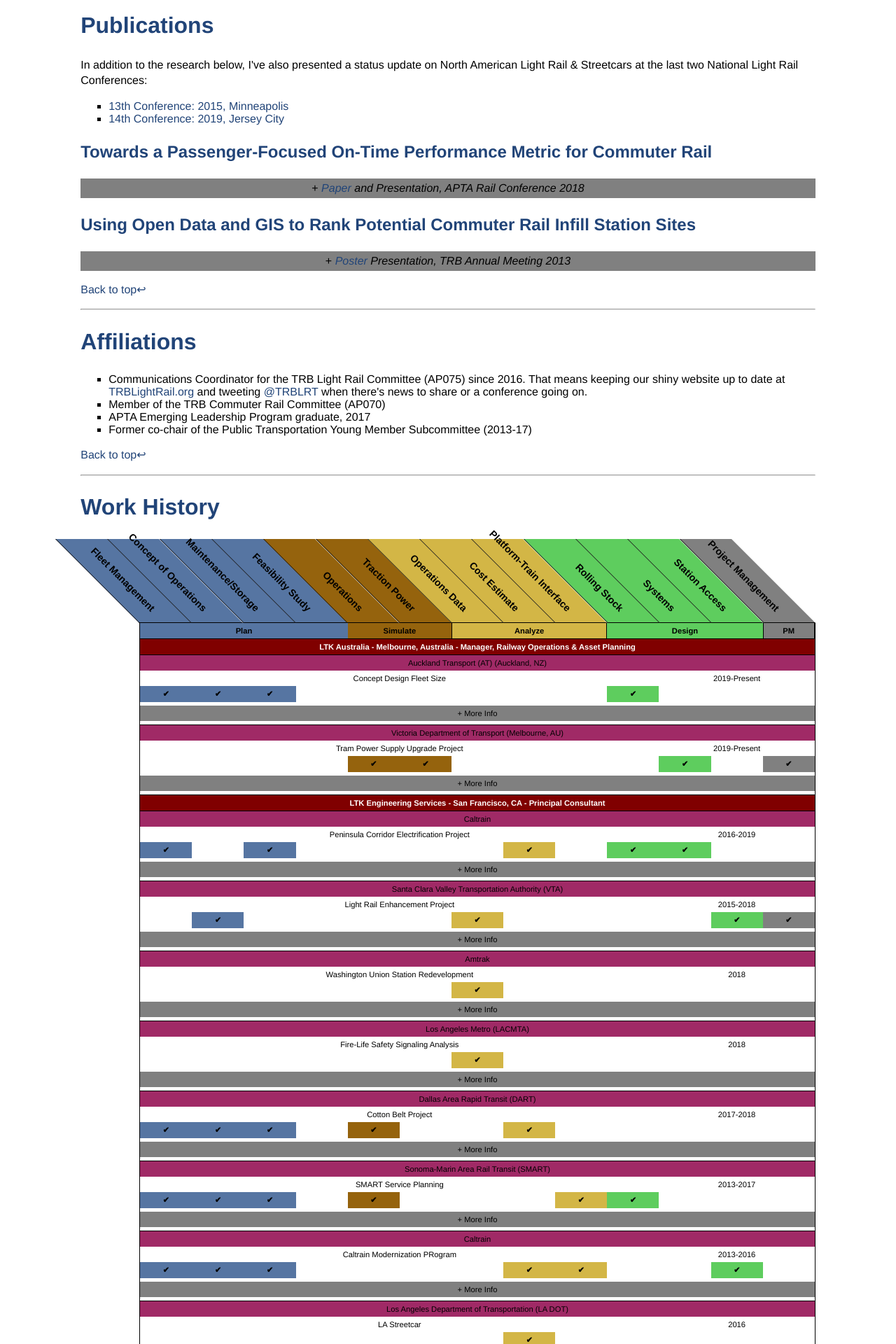
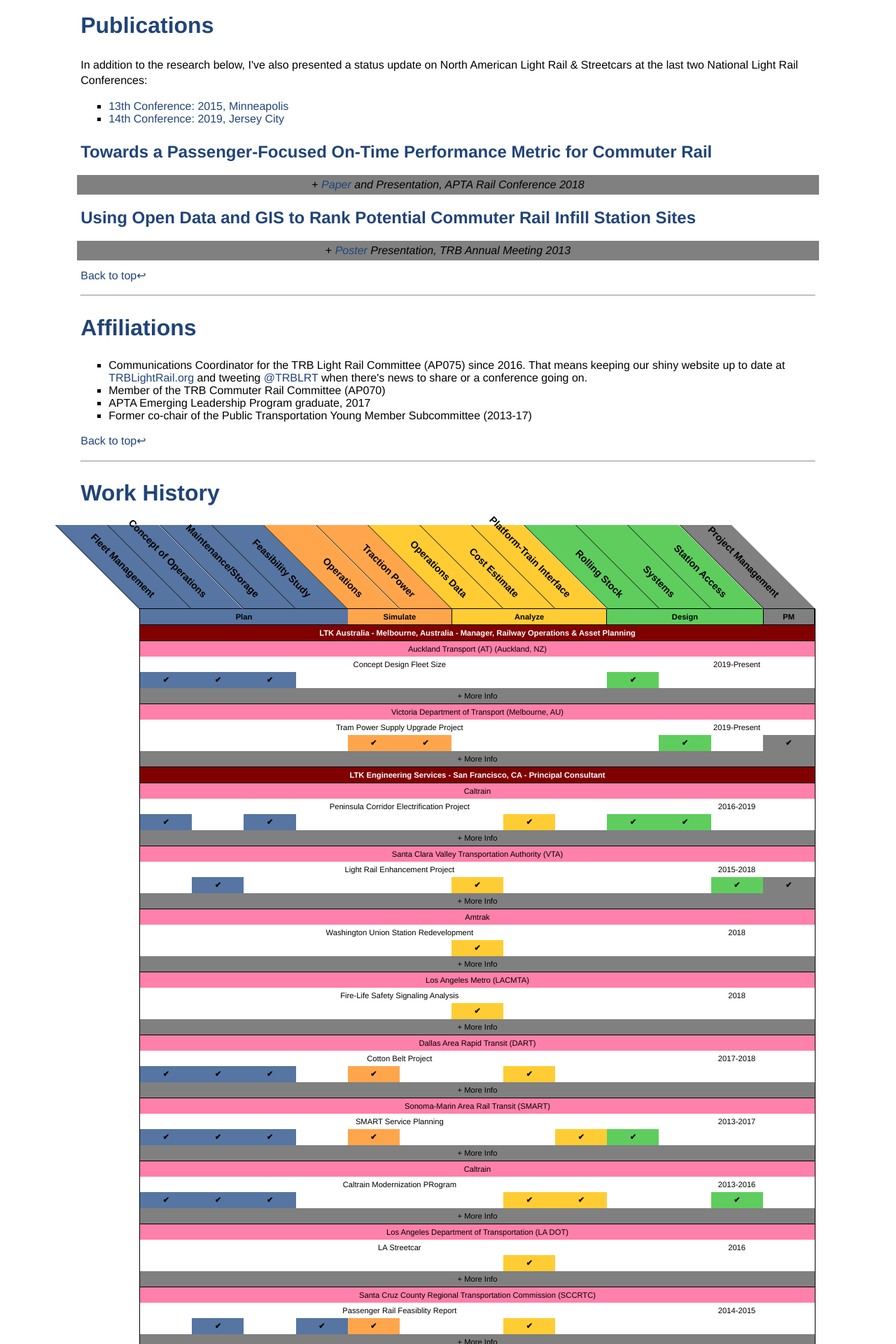
Before and after one commit to transited/transited.github.io, a Jekyll site: the page built from cv.html, in a window 1280 px wide. Shown: the part 315-2235 px from the top of the page at 70% size. Built offline with Jekyll 4.4.1, drawn with Linux system fonts in a browser that asks for light colours.

Commit message:
Fixed cv colors and margins

```diff
--- a/css/main.css
+++ b/css/main.css
@@ -217,14 +217,14 @@
   align: middle;
 }
 
-.ltkclient {background-color: #a02a66; border-top: 1px solid black; grid-column: span 13;}
+.ltkclient {background-color: #ff80aa; border-top: 1px solid black; grid-column: span 13;}
 .calclient {background-color: Khaki; border-top: 1px solid black; grid-column: span 13;}
 .navyclient {background-color: #82afd3; border-top: 1px solid black; grid-column: span 13;}
 .proj {grid-column: span 10}
 .jobdate {grid-column: span 3;}
 .plan {background-color: #5675A2; grid-column:span 4; border-style: hidden solid border-width: 1px; font-weight: bold;}
-.sim {background-color: #95630d; grid-column: span 2; font-weight: bold;}
-.analy {background-color: #d3b646; grid-column:span 3; border-style: hidden solid; border-width: 1px; font-weight: bold;}
+.sim {background-color: #ffa64d; grid-column: span 2; font-weight: bold;}
+.analy {background-color: #ffcc33; grid-column:span 3; border-style: hidden solid; border-width: 1px; font-weight: bold;}
 .design {background-color: #5ecd5e; grid-column:span 3; font-weight: bold;}
 .pm {background-color: #808080; grid-column: span 1; border-style: hidden solid; border-width: 1px; font-weight: bold;}
 .ltk {background-color: Maroon; border-top: 1px solid black; grid-column: span 13; font-weight: bold; color: white;}
@@ -233,8 +233,8 @@
 .focus {grid-column: span 6;}
 
 .pcheck{background-color: #5675A2; font-weight:bold;}
-.scheck{background-color: #95630d; font-weight:bold;}
-.acheck{background-color:#d3b646; font-weight:bold;}
+.scheck{background-color: #ffa64d; font-weight:bold;}
+.acheck{background-color:#ffcc33; font-weight:bold;}
 .dcheck{background-color:#5ecd5e; font-weight:bold;}
 .pmcheck{background-color:#808080; font-weight:bold;}
 
@@ -248,6 +248,7 @@
   background: #808080;
   padding: 5px 0px;
   cursor: pointer;
+  margin: -5px;
 }
 
 .lbl-toggle:hover {font-weight: bold;}
```
